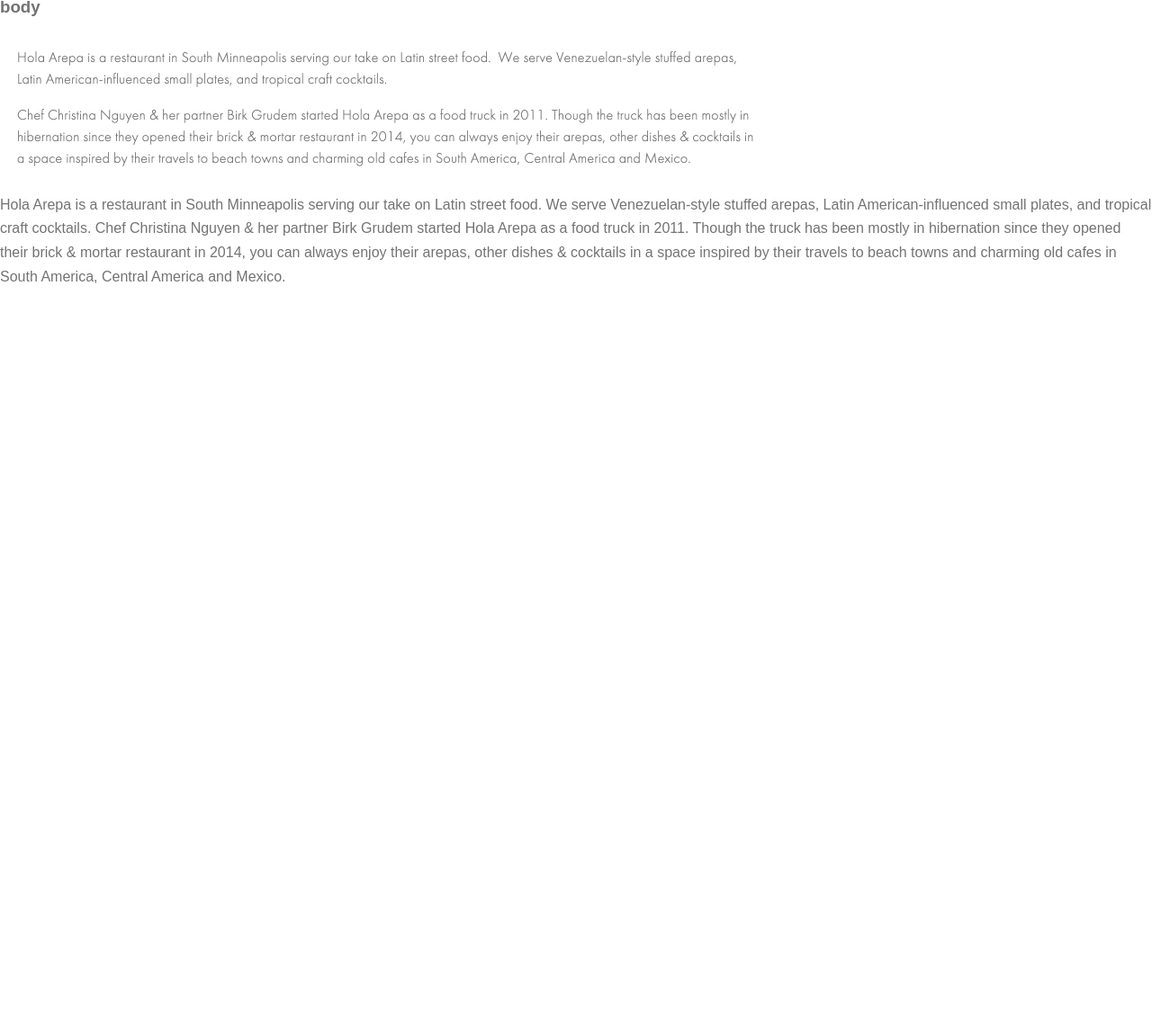
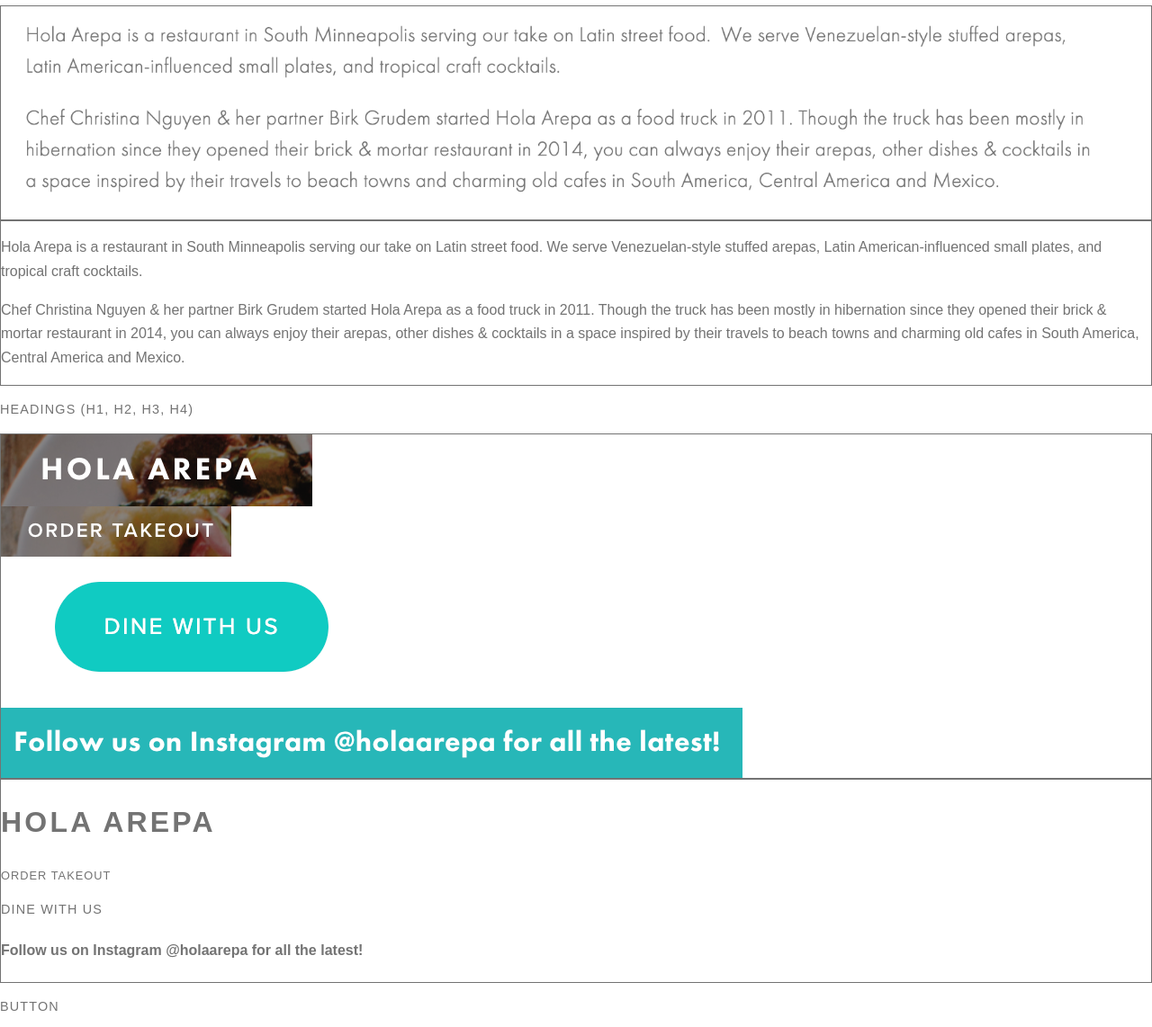
Before and after one commit to mmkaldjian/casestudy, a plain HTML site: page components/index.html in a window 1280 px wide. Shown: the part 164-1306 px from the top of the page at 90% size. Before the commit the page ends 800 px from the top, so only its background shows below. Drawn offline with Linux system fonts and the light colour scheme; files that its build step writes are made by us from their sources; a web font is replaced by a local one.

Commit message:
Typography details

```diff
--- a/components/index.html
+++ b/components/index.html
@@ -9,22 +9,56 @@
     <link href="css/normalize.css" rel="stylesheet"/>
   </head>
   <body>
-      <h1>Web Comoponents</h1>
+      <h1>Web Components</h1>
 
       <h2>Typography Defaults</h2>
 
     <article class="component">
       <h3 class="component__name">body</h3>
-      <img
-      srcset ="img/info-text-about.png 2x"
-      src="img/info-text-about.png"
-      alt="body copy">
+      <div class="component__img">
+      <img srcset ="img/info-text-about.png 2x" src="img/info-text-about.png" alt="body copy">
+        </div>
+      <div class="component__code">
+        <p>Hola Arepa is a restaurant in South Minneapolis serving our take on Latin street food.  We serve Venezuelan-style stuffed arepas, Latin American-influenced small plates, and tropical craft cocktails.</p>
 
-      <div class="component__code">
-        Hola Arepa is a restaurant in South Minneapolis serving our take on Latin street food.  We serve Venezuelan-style stuffed arepas, Latin American-influenced small plates, and tropical craft cocktails.
-
-        Chef Christina Nguyen & her partner Birk Grudem started Hola Arepa as a food truck in 2011. Though the truck has been mostly in hibernation since they opened their brick & mortar restaurant in 2014, you can always enjoy their arepas, other dishes & cocktails in a space inspired by their travels to beach towns and charming old cafes in South America, Central America and Mexico.
+        <p>Chef Christina Nguyen & her partner Birk Grudem started Hola Arepa as a food truck in 2011. Though the truck has been mostly in hibernation since they opened their brick & mortar restaurant in 2014, you can always enjoy their arepas, other dishes & cocktails in a space inspired by their travels to beach towns and charming old cafes in South America, Central America and Mexico.</p>
       </div>
     </article>
+
+    <article class="component">
+
+        <h3 class="component__name">headings (h1, h2, h3, h4)</h3>
+        <div class="component__img">
+        <img srcset ="img/header-title.png 2x" src="img/header-title.png" alt="h1">
+        <img srcset ="img/header-navbar-item.png 2x" src="img/header-navbar-item.png" alt="h2">
+        <img srcset ="img/info-button-dine.png 2x" src="img/info-button-dine.png" alt="h4">
+        <img srcset ="img/h5.png 2x" src="img/h5.png" alt="h5">
+        </div>
+
+        <div class="component__code">
+            <h1>Hola Arepa</h1>
+            <h2><a href="#!">Order Takeout</a></h2>
+            <h3>Dine with us</h3>
+            <h4>Follow us on Instagram @holaarepa for all the latest!</h4>
+        </div>
+      </article>
+
+      <article class="component">
+
+        <h3 class="component__name">button</h3>
+
+        <div class="component__img">
+        <img srcset ="img/info-button-dine.png 2x" src="img/info-button-dine.png" alt="button dine">
+        <img srcset ="img/info-button-pickup.png 2x" src="img/info-button-pickup.png" alt="button pickup">
+        <img srcset ="img/primary_gallery-button.png 2x" src="img/primary_gallery-button.png" alt="button menu">
+        </div>
+
+        <div class="component__code">
+            <h3><a href="#!" class="button">Dine with us</a></h3>
+            <h3><a href="#!" class="button">Order Curbside Pickup</a></h3>
+            <h3><a href="#!" class="button">View menus</a></h3>
+        </div>
+      </article>
+
   </body>
 </html>
--- a/css/style.css
+++ b/css/style.css
@@ -13,6 +13,10 @@
     box-sizing: inherit;
   }
 
+/*typography*/
+/*note: will adjust sizing and text color (white) when coding actual page; kept dark gray for readability againt white background. Do I need to specify text size here? I don't think so; it's more text style for now, can add size when doing individual sections, I think).
+*/
+
 body {
     font-family: var(--font-sans-serif);
     color: var(--dark-gray);
@@ -21,3 +25,82 @@
     font-style: normal;
     line-height: 1.667;
 }
+
+h1, h2, h3, h4, h5 {
+    font-family: var(--font-sans-serif);
+}
+
+h1 {
+    font-weight: 600;
+    text-transform: uppercase;
+    font-size: 1.2em;
+    letter-spacing: .1em;
+}
+
+h2 {
+    font-weight: 500; /* weight isn't looking exact, try again when showing up on top of image*/
+    text-transform: uppercase;
+    font-size: .8em;
+    letter-spacing: .08em;
+}
+
+h3 {
+    font-weight: 400;
+    text-transform: uppercase;
+    font-size: .9em;
+    letter-spacing: .08em;
+}
+
+h4 {
+    font-weight: 700;
+    font-style: normal;
+}
+
+/*links
+note: commented out all white links, to preserve visibility for this exercise. Will un-comment out for the actual page.*/
+
+a {
+    text-decoration: none;
+    color: var(--dark-gray);
+}
+
+/*
+a:link {
+    color: var(--white);
+}
+
+a:visited {
+    color: var(--white);
+}
+
+a:hover {
+    color: var(--light-gray);
+}
+
+/* A link that is selected/active (except for the logo, need to make sure doesn't change color*/
+/*a:active {
+    color: var(--light-gray);
+}
+
+/*images*/
+
+img {
+    max-width: 100%;
+    display: block;
+}
+
+
+/*component*/
+
+.component {
+    max-width: initial;
+}
+
+.component__img {
+    border: 1px solid var(--dark-gray);
+    overflow-x: auto;
+}
+
+.component__code {
+    border: 1px solid var(--dark-gray);
+}
```
Also changed, not shown: components/img/h5.png (added), components/img/info-header.png (added), 2 other files.
